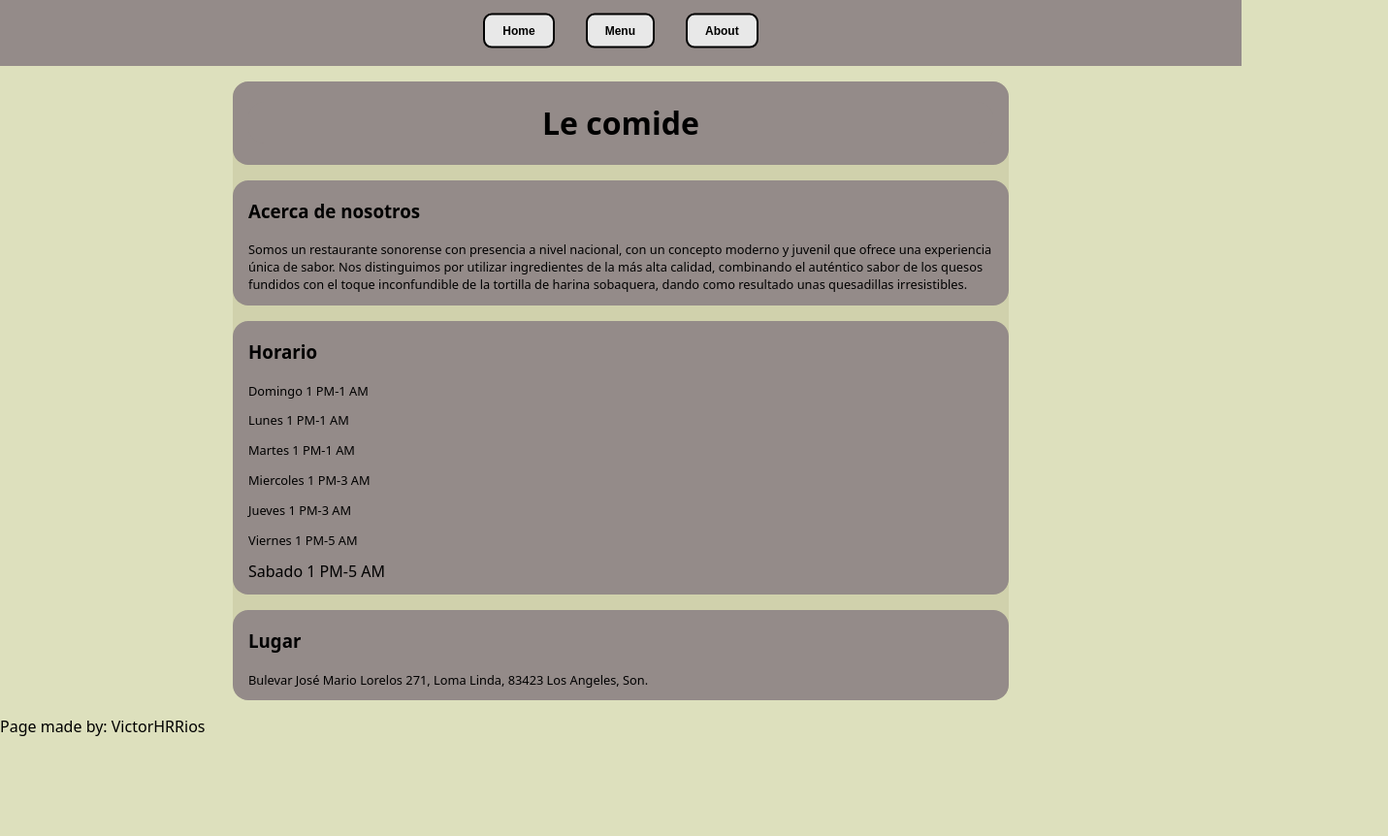
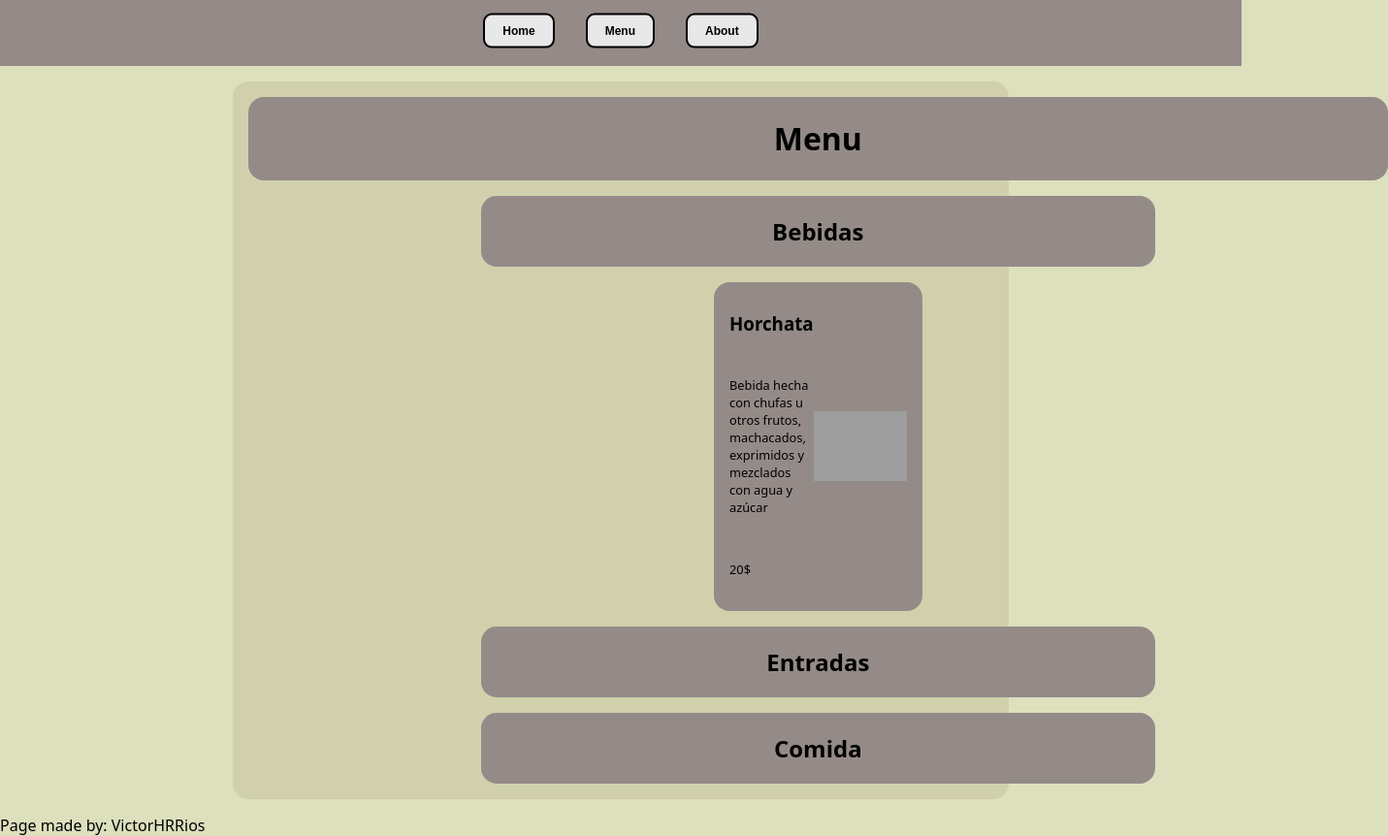
Before and after one commit to VictorHRRios/restaurant-page, a website built with webpack: page src/template.html in a window 1280 px wide. Both pictures are taken after a click on the button "Menu". Shown: the whole page at 97% size, 1431 px wide, since content can reach past the window. Before the commit the page ends 800 px from the top, so only its background shows below. Built offline with nearby package versions, Linux system fonts and the light colour scheme; grey boxes are pictures that could not be loaded.

Commit message:
Add functionality to the page whre you can change tabs

```diff
--- a/src/index.js
+++ b/src/index.js
@@ -1,3 +1,24 @@
-import "./styles.css"
+import "./styles.css";
+import {loadMenu} from "./menu.js";
+import { pageLoad } from "./main.js";
+
+const homeButton = document.querySelector('#home-button');
+const menuButton = document.querySelector('#menu-button');
+const aboutButton = document.querySelector('#about-button');
+const content = document.querySelector('#content');
+
+
+pageLoad();
+
+homeButton.addEventListener('click', () => {
+    content.textContent = '';
+    pageLoad();
+})
+
+
+menuButton.addEventListener('click', () => {
+    content.textContent = '';
+    loadMenu();
+})
 
 console.log("test!");
--- /dev/null
+++ b/src/main.js
@@ -0,0 +1,117 @@
+
+const header = () => {
+    const headerContainer = document.createElement("div");
+    headerContainer.classList.add("header-container");
+    const heading = document.createElement("div");
+    heading.classList.add("heading")
+    const h1 = document.createElement("h1");
+    h1.textContent = "Le comide"
+    heading.appendChild(h1);
+    headerContainer.appendChild(heading);
+    return headerContainer
+}
+
+const review = () => {
+    const reviewOuter = document.createElement("div");
+    reviewOuter.classList.add("review-outer");
+    const h3 = document.createElement("h3");
+    const p = document.createElement("p");
+
+    h3.textContent = "Acerca de nosotros"
+    p.textContent = "Somos un restaurante sonorense con presencia a nivel nacional, con un concepto moderno y juvenil que ofrece una experiencia única de sabor. Nos distinguimos por utilizar ingredientes de la más alta calidad, combinando el auténtico sabor de los quesos fundidos con el toque inconfundible de la tortilla de harina sobaquera, dando como resultado unas quesadillas irresistibles."
+    reviewOuter.appendChild(h3);
+    reviewOuter.appendChild(p);
+    return reviewOuter;
+}
+
+const hours = () => {
+    const info = document.createElement('div');
+    info.classList.add('info-hours-outer');
+    const h3 = document.createElement("h3");
+    const p_1 = document.createElement("p");
+    const p_2 = document.createElement("p");
+    const p_3 = document.createElement("p");
+    const p_4 = document.createElement("p");
+    const p_5 = document.createElement("p");
+    const p_6 = document.createElement("p");
+    const p_7 = document.createElement("p");
+
+    h3.textContent = "Horario";
+    p_1.textContent = 'Domingo 1PM - 1AM';
+    p_2.textContent = 'Lunes 1PM - 1AM';
+    p_3.textContent = 'Martes 1PM - 1AM';
+    p_4.textContent = 'Miercoles 1PM - 3AM';
+    p_5.textContent = 'Jueves 1PM - 3AM';
+    p_6.textContent = 'Viernes 1PM - 5AM';
+    p_7.textContent = 'Sabado 1PM - 5AM';
+
+    info.appendChild(h3);
+    info.appendChild(p_1);
+    info.appendChild(p_2);
+    info.appendChild(p_3);
+    info.appendChild(p_4);
+    info.appendChild(p_5);
+    info.appendChild(p_6);
+    info.appendChild(p_7);
+
+    return info;
+}
+
+const location = () => {
+    const info = document.createElement("div");
+    info.classList.add('info-location-outer');
+    const h3 = document.createElement('h3');
+    const p = document.createElement('p');
+
+    h3.textContent = "Lugar";
+    p.textContent = "Bulevar José Mario Lorelos 271, Loma Fea, 83423 Los Angeles, Son.";
+
+    info.appendChild(h3);
+    info.appendChild(p);
+    return info;
+}
+
+const pageLoad = () =>{
+    const mainContent = document.querySelector("div#content");
+    const divElement = document.createElement("div");
+    const headerElement = header();
+    const reviewElement = review();
+    const hoursElement = hours();
+    const locationElement = location();
+    divElement.classList.add("home");
+    divElement.append(headerElement);
+    divElement.append(reviewElement);
+    divElement.append(hoursElement);
+    divElement.append(locationElement);
+    mainContent.append(divElement);
+}
+
+
+export {pageLoad}
+
+/*
+        <div class="header-container">
+            <div class="heading">
+                <h1>Le comide</h1>
+            </div>
+        </div>
+        <div class="review-outer">
+            <h3>Acerca de nosotros</h3>
+            <p>Somos un restaurante sonorense con presencia a nivel nacional, con un concepto moderno y juvenil que ofrece una experiencia única de sabor. Nos distinguimos por utilizar ingredientes de la más alta calidad, combinando el auténtico sabor de los quesos fundidos con el toque inconfundible de la tortilla de harina sobaquera, dando como resultado unas quesadillas irresistibles.</p>
+        </div>
+        <div class="info-hours-outer">
+            <h3>Horario</h3>
+            <p>Domingo	1 PM-1 AM</p>
+            <p>Lunes	1 PM-1 AM</p>
+            <p>Martes	1 PM-1 AM</p>
+            <p>Miercoles	1 PM-3 AM</p>
+            <p>Jueves	1 PM-3 AM</p>
+            <p>Viernes	1 PM-5 AM</p>
+            <p>Sabado	1 PM-5 AM</p>
+        </div>
+        <div class="info-location-outer">
+            <h3>Lugar</h3>
+            <p>Bulevar José Mario Lorelos 271, Loma Linda, 83423 Los Angeles, Son.</p>
+        </div>
+
+        */
--- /dev/null
+++ b/src/menu.js
@@ -0,0 +1,65 @@
+import horchataImage from "./img/horchata.png"
+
+const header = () => {
+    const headerContainer = document.createElement("div");
+    headerContainer.classList.add("header-container");
+    const heading = document.createElement("div");
+    heading.classList.add("heading")
+    const h1 = document.createElement("h1");
+    h1.textContent = "Menu"
+    heading.appendChild(h1);
+    headerContainer.appendChild(heading);
+    return headerContainer
+}
+
+const section = (title) => {
+    const sectionContainer = document.createElement("div");
+    sectionContainer.classList.add("section-container");
+    const heading = document.createElement("div");
+    heading.classList.add("heading")
+    const h2 = document.createElement("h2");
+    h2.textContent = title;
+    heading.appendChild(h2);
+    sectionContainer.appendChild(heading);
+    return sectionContainer
+}
+
+const foodItem = (name, description, price, image) => {
+    const sectionContainer = document.createElement("div");
+    sectionContainer.classList.add("item-container");
+    const h3 = document.createElement("h3");
+    h3.textContent = name;
+    const p = document.createElement("p");
+    p.textContent = description;
+    const priceElement = document.createElement('p');
+    priceElement.textContent = price;
+    sectionContainer.appendChild(h3);
+    sectionContainer.appendChild(p);
+    sectionContainer.appendChild(priceElement);
+    sectionContainer.appendChild(image);
+    return sectionContainer
+}
+
+
+const loadMenu = () => {
+    const mainContent = document.querySelector("div#content");
+    const divElement = document.createElement("div");
+    const headerElement = header();
+    const beverageSection = section("Bebidas");
+    const entriesSection = section("Entradas");
+    const dishesSection = section("Comida");
+    divElement.classList.add("menu");
+    divElement.append(headerElement);
+    divElement.append(beverageSection);
+    const img1 = document.createElement("img");
+    img1.src = horchataImage;
+    const beverage1 = foodItem("Horchata", "Bebida hecha con chufas u otros frutos, machacados, exprimidos y mezclados con agua y azúcar", "20$", img1);
+    divElement.append(beverage1);
+
+    divElement.append(entriesSection);
+    divElement.append(dishesSection);
+    mainContent.append(divElement);
+}
+
+
+export {loadMenu}
--- a/src/styles.css
+++ b/src/styles.css
@@ -47,7 +47,29 @@ nav {
     gap: 2rem;
 }
 
-#content {
+img {
+    width: 6rem;
+}
+
+.section-container{
+    margin: 0 15rem 0 15rem;
+}
+
+.item-container {
+    display: grid;
+    margin: 0 30rem 0 30rem;
+    grid-template-columns: 1fr 1fr;
+    grid-template-rows: 1fr 2fr 1fr;
+    align-items: center;
+    text-align: left;
+}
+
+.item-container > img {
+    grid-column: 2;
+    grid-row: 1 / span 3;
+}
+
+#content > div{
     display: grid;
     position: relative;
     grid-template-rows: repeat(1, 4fr);
@@ -55,14 +77,15 @@ nav {
     border-radius: 1rem;
     background-color: #D0D1AC;
     margin: 1rem 15rem 1rem 15rem;
+    padding: 1rem;
 }
 
-#content div {
+#content > div div {
     background-color: #948B89;
     border-radius: 1rem;
     padding: 0 1rem 0 1rem;
 }
 
-#content div > p {
+#content > div div > p {
     font-size: 0.8rem;
 }
--- a/src/template.html
+++ b/src/template.html
@@ -14,29 +14,6 @@
         </nav>
     </header>
     <div id="content">
-        <div class="header-container">
-            <div class="heading">
-                <h1>Le comide</h1>
-            </div>
-        </div>
-        <div class="review-outer">
-            <h3>Acerca de nosotros</h3>
-            <p>Somos un restaurante sonorense con presencia a nivel nacional, con un concepto moderno y juvenil que ofrece una experiencia única de sabor. Nos distinguimos por utilizar ingredientes de la más alta calidad, combinando el auténtico sabor de los quesos fundidos con el toque inconfundible de la tortilla de harina sobaquera, dando como resultado unas quesadillas irresistibles.</p>
-        </div>
-        <div class="info-hours-outer">
-            <h3>Horario</h3>
-            <p>Domingo	1 PM-1 AM</p>
-            <p>Lunes	1 PM-1 AM</p>
-            <p>Martes	1 PM-1 AM</p>
-            <p>Miercoles	1 PM-3 AM</p>
-            <p>Jueves	1 PM-3 AM</p>
-            <p>Viernes	1 PM-5 AM</p>
-            <p></p>Sabado	1 PM-5 AM</p>
-        </div>
-        <div class="info-location-outer">
-            <h3>Lugar</h3>
-            <p>Bulevar José Mario Lorelos 271, Loma Linda, 83423 Los Angeles, Son.</p>
-        </div>
     </div>
     <footer>Page made by: VictorHRRios</footer>
 </body>
```
Also changed, not shown: 1 other file.
